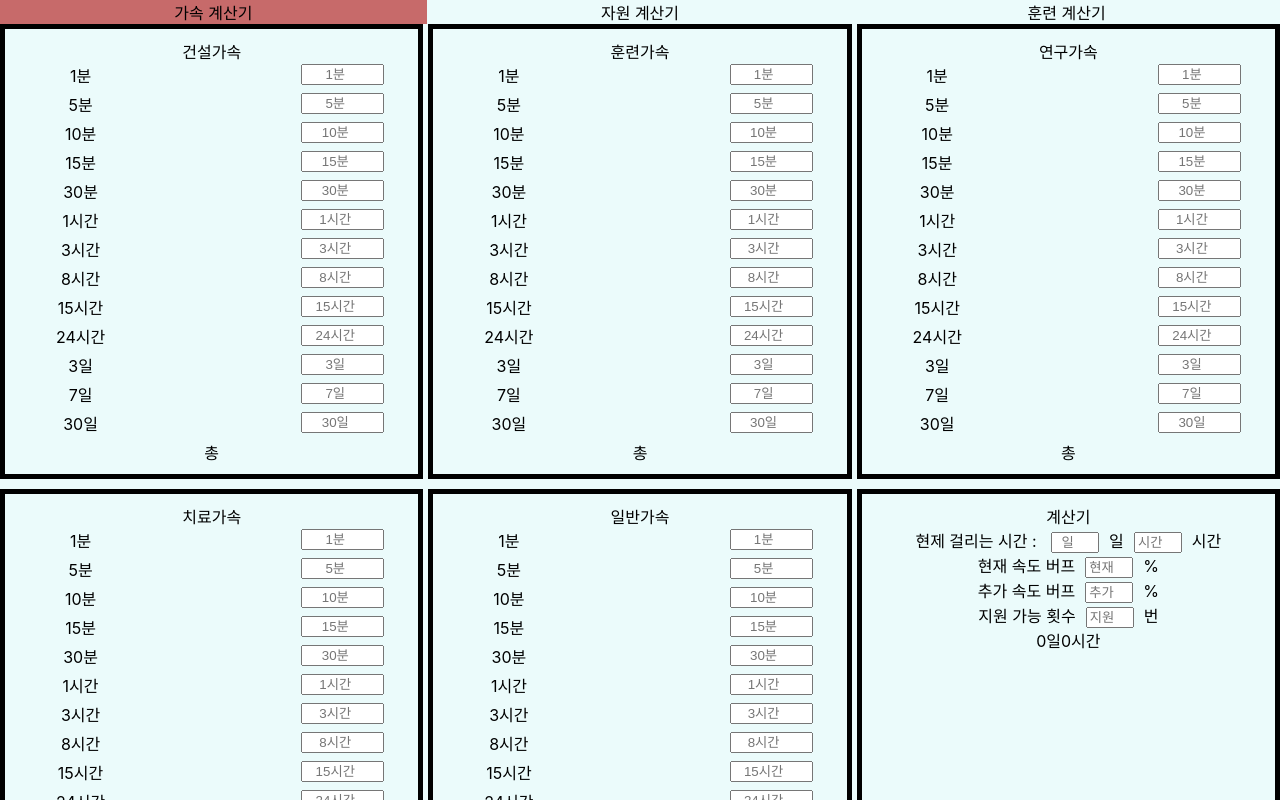
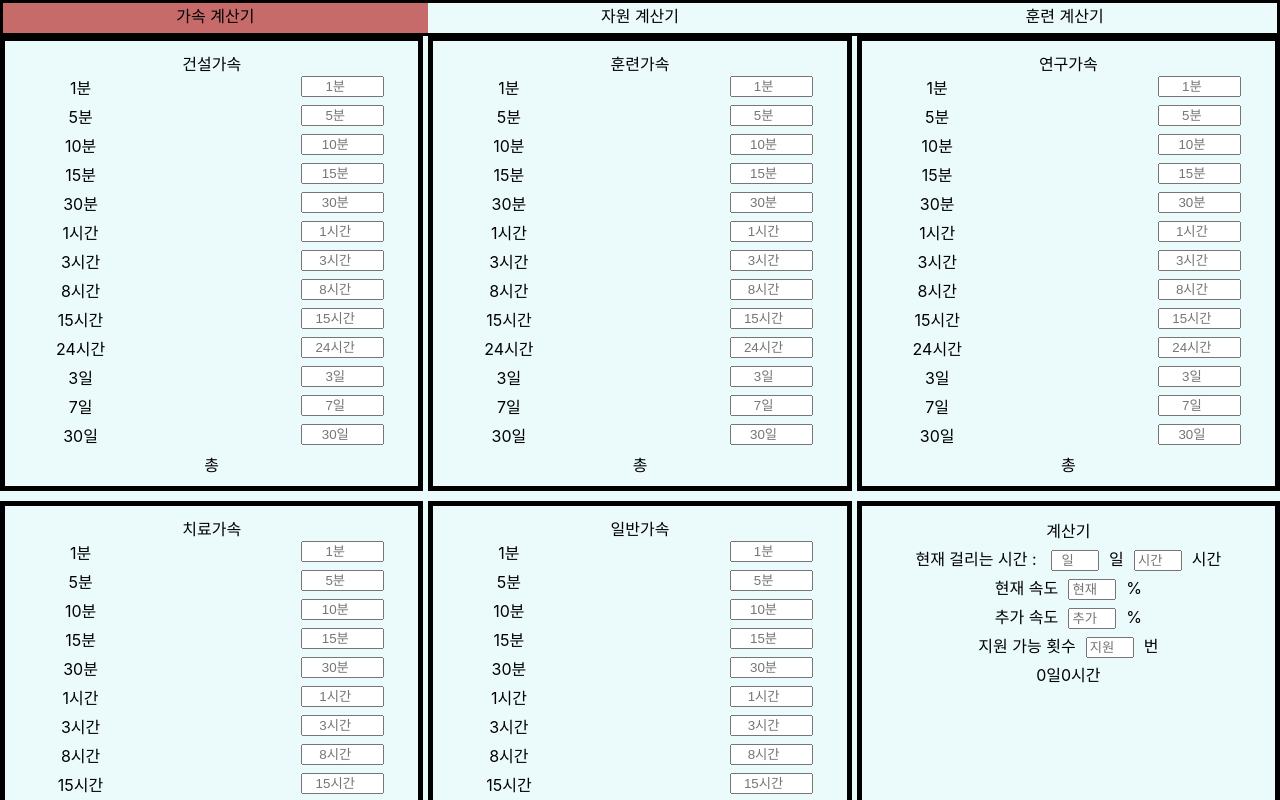
Before and after one commit to KJoobin/rok-acc, a React (Create React App) app: page / in a window 1280 px wide. Shown: the top 800 px of the page. Built offline with nearby package versions, Linux system fonts and the light colour scheme.

Commit message:
Add style

```diff
--- a/src/Body.css
+++ b/src/Body.css
@@ -18,6 +18,9 @@
   flex-direction: column;
   justify-content: center;
 }
+.Waiting div {
+  margin: 5px 0px;
+}
 .Waiting input {
   margin: 0px 10px;
   width: 40px;
@@ -33,6 +36,9 @@ input::placeholder {
     grid-template-columns: repeat(2, 1fr);
     grid-gap: 5px;
   }
+  .Waiting div {
+    margin: 2px 0px;
+  }
 }
 
 @media (min-width: 1200px) {
--- a/src/Nav.css
+++ b/src/Nav.css
@@ -12,3 +12,10 @@
 .Nav .on {
   background-color: rgb(199, 106, 106);
 }
+
+@media (min-width: 800px) {
+  .Nav {
+    height: 30px;
+    border: 3px solid black;
+  }
+}
--- a/src/Waiting.js
+++ b/src/Waiting.js
@@ -37,7 +37,7 @@ class Waiting extends React.Component {
       <div className="Waiting">
         <div>계산기</div>
         <div>
-          <span>현제 걸리는 시간 : </span>
+          <span>현재 걸리는 시간 : </span>
           <input
             type="number"
             onChange={e => this.handleInput('days', e)}
@@ -54,7 +54,7 @@ class Waiting extends React.Component {
           <span>시간</span>
         </div>
         <div>
-          <span>현재 속도 버프</span>
+          <span>현재 속도</span>
           <input
             type="number"
             onChange={e => this.handleInput('cur', e)}
@@ -64,7 +64,7 @@ class Waiting extends React.Component {
           <span>%</span>
         </div>
         <div>
-          <span>추가 속도 버프</span>
+          <span>추가 속도</span>
           <input
             type="number"
             onChange={e => this.handleInput('add', e)}
```
